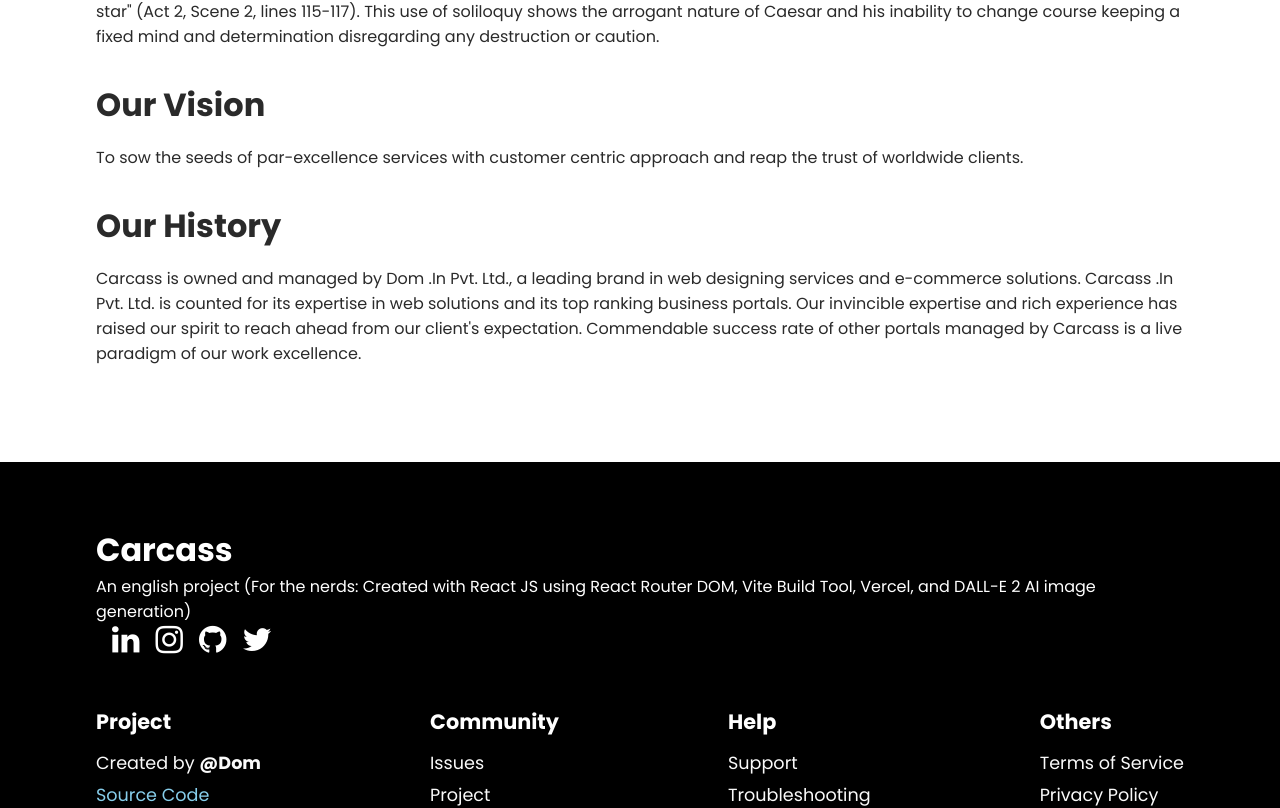
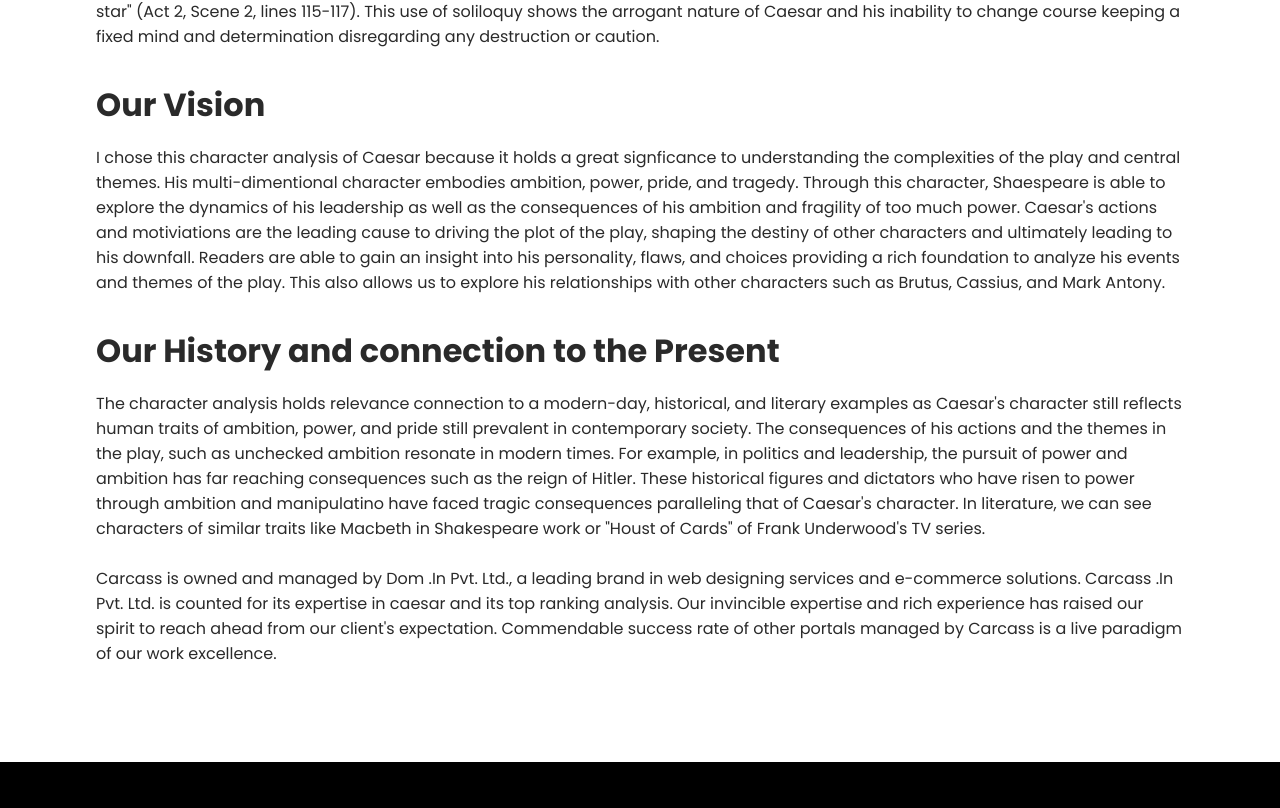
Before and after one commit to DudeUnoob/Carcass, a React (Vite) app: page /about in a window 1280 px wide. Shown: the part 814-1622 px from the top of the page. Built offline with nearby package versions, Linux system fonts and the light colour scheme.

Commit message:
finished importance of character analysis and fixed fa icon rendering

```diff
--- a/index.html
+++ b/index.html
@@ -8,6 +8,7 @@
     <link rel="icon" type="image/png" sizes="16x16" href="/carcass_logo_16x16.png">
     <link rel="apple-touch-startup-image" href="/carcass_logo.png">
     <link rel="stylesheet" href="https://cdnjs.cloudflare.com/ajax/libs/font-awesome/4.7.0/css/font-awesome.min.css">
+    <script src="https://kit.fontawesome.com/a076d05399.js" crossorigin="anonymous"></script>
     <meta name="viewport" content="width=device-width, initial-scale=1.0" />
     <meta name="theme-color" content="#ffffff">
     <meta property="og:type" content="website">
--- a/src/components/AboutUs.jsx
+++ b/src/components/AboutUs.jsx
@@ -23,18 +23,29 @@
 
       <h1>Our Vision</h1>
       <p>
-        To sow the seeds of par-excellence services with customer centric
-        approach and reap the trust of worldwide clients.
+        I chose this character analysis of Caesar because it holds a great signficance to understanding the complexities of the play and central themes.
+        His multi-dimentional character embodies ambition, power, pride, and tragedy. Through this character, Shaespeare is able to explore the dynamics of his leadership
+        as well as the consequences of his ambition and fragility of too much power. Caesar's actions and motiviations are the leading cause to driving the plot of the play, shaping
+        the destiny of other characters and ultimately leading to his downfall. Readers are able to gain an insight into his personality, flaws, and choices providing a rich foundation
+        to analyze his events and themes of the play. This also allows us to explore his relationships with other characters such as Brutus, Cassius, and Mark Antony.
       </p>
-      <h1>Our History</h1>
+      <h1>Our History and connection to the Present</h1>
       <p>
+        The character analysis holds relevance connection to a modern-day, historical, and literary examples as Caesar's character
+        still reflects human traits of ambition, power, and pride still prevalent in contemporary society. The consequences of his actions
+        and the themes in the play, such as unchecked ambition resonate in modern times. For example, in politics and leadership, the pursuit of
+        power and ambition has far reaching consequences such as the reign of Hitler. These historical figures and dictators who have risen
+        to power through ambition and manipulatino have faced tragic consequences paralleling that of Caesar's character.
+        In literature, we can see characters of similar traits like Macbeth in Shakespeare work or "Houst of Cards" of Frank Underwood's TV series.
+        <br />
+        <br />
         Carcass is owned and managed by Dom .In Pvt. Ltd., a leading brand in
         web designing services and e-commerce solutions. Carcass .In Pvt. Ltd. is
-        counted for its expertise in web solutions and its top ranking business
-        portals. Our invincible expertise and rich experience has raised our
+        counted for its expertise in caesar and its top ranking analysis. Our invincible expertise and rich experience has raised our
         spirit to reach ahead from our client's expectation. Commendable success
         rate of other portals managed by Carcass is a live paradigm of our work
         excellence.
+
       </p>
     </div>
   );
--- a/src/components/AboutUsStyles.css
+++ b/src/components/AboutUsStyles.css
@@ -10,6 +10,7 @@
 
 .about-container p {
   padding-bottom: 2rem;
+
 }
 
 @media screen and (max-width: 850px) {
--- a/src/components/MenuItems.jsx
+++ b/src/components/MenuItems.jsx
@@ -9,7 +9,7 @@
     title: "About",
     url: "/about",
     cName: "nav-links",
-    icon: "fa fa-circle-info"
+    icon: "fa fa-info-circle"
   },
   {
     title: "Service",
```
